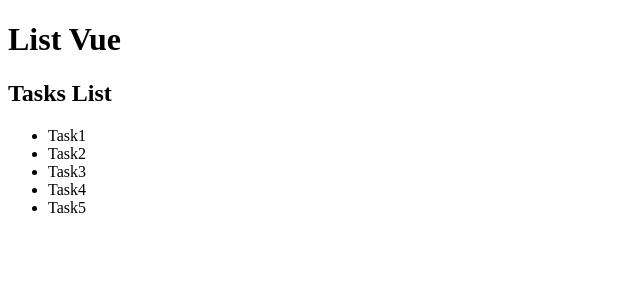
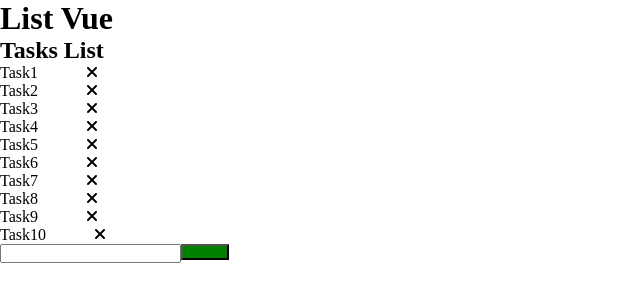
Before and after one commit to LouisAssaneFaye/vue-todolist, a plain HTML site: page index.html in a window 1280 px wide. Shown: the whole page, without its empty margins (0-640 px from the left). Drawn offline with nearby package versions, Linux system fonts and the light colour scheme.

Commit message:
Esercizio quasi finito ma va decisamente corretto

```diff
--- a/index.html
+++ b/index.html
@@ -6,7 +6,7 @@
     <meta name="viewport" content="width=device-width, initial-scale=1.0">
     <title>Document</title>
     <link rel="stylesheet" href="https://cdnjs.cloudflare.com/ajax/libs/font-awesome/6.4.0/css/all.min.css" integrity="sha512-iecdLmaskl7CVkqkXNQ/ZH/XLlvWZOJyj7Yy7tcenmpD1ypASozpmT/E0iPtmFIB46ZmdtAc9eNBvH0H/ZpiBw==" crossorigin="anonymous" referrerpolicy="no-referrer" />
-
+    <link rel="stylesheet" href="style.css">
 </head>
 <body>
 
@@ -23,11 +23,14 @@
                 Tasks List
             </h2>
             <ul>
-                <li v-for = "todoItem in todoList">
-                    {{todoItem.text}}
+                <li v-for = "(todoItem , index) in todoList">
+                    <span class="todoItem" @click = "isTaskDoneFunction(index)" v-bind:class="isTaskDone" >{{todoItem.text}}</span>
+                    <span class="icon" @click = "removeTask(todoIndex)"><i class="fa-solid fa-xmark"></i></span>
                 </li>
 
             </ul>
+            <input type="text" v-model="newElement.text" @keyup.enter="addNewElement(newElement)">
+            <button class="button" @click = "addNewElement(newElement)"></button>
         </div>
     </div>
     <script src="script.js"></script>
--- a/script.js
+++ b/script.js
@@ -12,7 +12,7 @@ createApp({
 
                 {
                     'text' : 'Task2' ,
-                    'done' : true
+                    'done' : false
 
                 },
 
@@ -24,7 +24,7 @@ createApp({
 
                 {
                     'text' : 'Task4' ,
-                    'done' : true
+                    'done' : false
 
                 },
 
@@ -32,12 +32,76 @@ createApp({
                     'text' : 'Task5' ,
                     'done' : true
 
+                },
+
+                {
+                    'text' : 'Task6' ,
+                    'done' : false
+
+                },
+
+                {
+                    'text' : 'Task7' ,
+                    'done' : true
+
+                },
+
+                {
+                    'text' : 'Task8' ,
+                    'done' : false
+
+                },
+
+                {
+                    'text' : 'Task9' ,
+                    'done' : true
+
+                },
+
+                {
+                    'text' : 'Task10' ,
+                    'done' : false
+
                 }
-            ]
+            ],
+
+            isTaskDone : '',
+            newElement: {
+                'text' : '' ,
+                'done' : true
+
+            }
         }
     },
 
     methods: {
+        isTaskDoneFunction(index){
+            if(this.todoList[index].done === true) {
+                this.isTaskDone = true,
+                console.log(this.isTaskDone)
+            } else {
+                this.isTaskDone = false,
+                console.log(this.isTaskDone)
+            }
+        },
+
+        removeTask(todoIndex){
+            if(todoIndex >= this.todoList.lenght || todoIndex < 0){
+                console.warn('Error')
+
+            } else {
+                this.todoList.splice(todoIndex, 1)
+            }
+
+        },
+
+        addNewElement(newItem){
+            if(this.newElement === ''){
+
+            }
+            this.todoList.push(newItem);
+            this.newElement = ''
+        }
 
     }
 
--- a/style.css
+++ b/style.css
@@ -3,3 +3,21 @@
     padding: 0;
     box-sizing: border-box;
 }
+
+span.true{
+    text-decoration: line-through;
+}
+
+span.icon{
+    margin-left: 3rem;
+}
+
+ul i:last-child{
+    margin-right: 1.5rem;
+}
+
+button.button{
+    width: 3rem;
+    height: 1rem;
+    background-color: green;
+}
```
